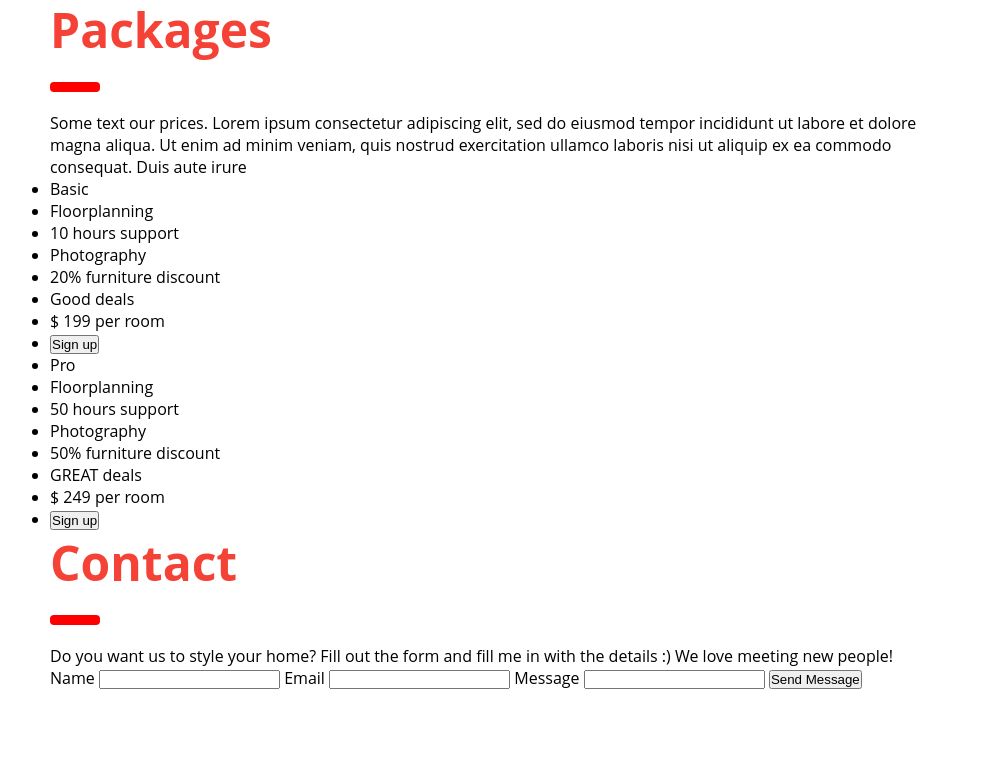
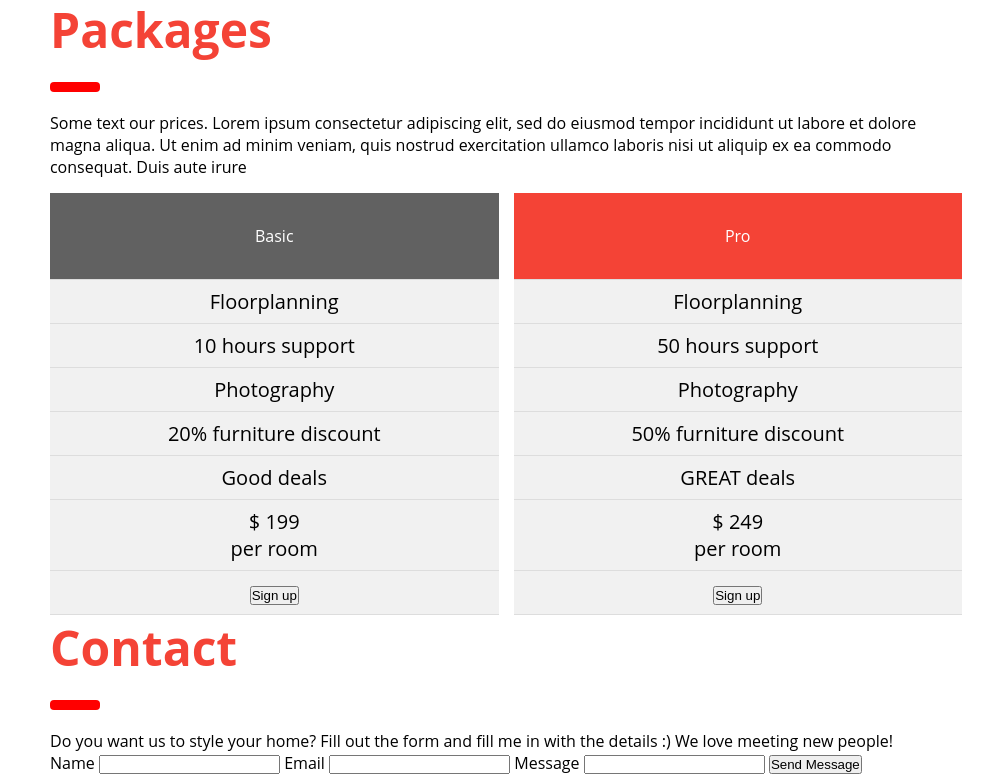
Before and after one commit to carlospfcb/interior-design, a plain HTML site: page index.html in a window 1280 px wide. Shown: the part 2092-2866 px from the top of the page, without its empty margins (270-1263 px from the left). Before the commit the page ends 2781 px from the top, so only its background shows below. Drawn offline with Linux system fonts and the light colour scheme.

Commit message:
Add files via upload

```diff
--- a/index.html
+++ b/index.html
@@ -86,26 +86,28 @@
         <article>
             <p>Some text our prices. Lorem ipsum consectetur adipiscing elit, sed do eiusmod tempor incididunt ut labore et dolore magna aliqua. Ut enim ad minim veniam, quis nostrud exercitation ullamco laboris nisi ut aliquip ex ea commodo consequat. Duis aute irure</p>
         </article>
+        <div class="packages-detail">
             <ul class="basic">
-            <li>Basic</li>
+                <li class="title-basic">Basic</li>
                 <li>Floorplanning</li>
                 <li>10 hours support</li>
                 <li>Photography</li>
                 <li>20% furniture discount</li>
                 <li>Good deals</li>
-            <li> <span>$ 199</span>  per room</li>
+                <li> <span>$ 199</span> <br> per room</li>
                 <li><button>Sign up</button></li>
             </ul>
-        <ul class="basic">
-            <li>Pro</li>
+            <ul class="pro">
+                <li class="title-pro">Pro</li>
                 <li>Floorplanning</li>
                 <li>50 hours support</li>
                 <li>Photography</li>
                 <li>50% furniture discount</li>
                 <li>GREAT deals</li>
-            <li><span>$ 249</span> per room</li>
+                <li><span>$ 249</span> <br> per room</li>
                 <li><button>Sign up</button></li>
             </ul>
+        </div>
     </section>
 
     <section class="Contact right">
--- a/styles/style.css
+++ b/styles/style.css
@@ -117,3 +117,43 @@ div.services{
 .members img:hover{
     opacity: 0.6;
 }
+
+/* packages */
+.packages-detail{
+    width: 95%;
+    display: flex;
+    justify-content: center;
+    margin-top: 15px;
+}
+.packages-detail .basic, .packages-detail .pro{
+    width: 50%;
+    list-style-type: none;
+}
+
+.packages-detail ul li:not(:first-child){
+    border-bottom: 1px solid #ddd;
+    text-align: center;
+    padding: 8px 16px;
+    font-size: 20px;
+    background-color: #f1f1f1!important;
+}
+
+.title-pro{
+    border-bottom: 1px solid #ddd;
+    text-align: center;
+    color: #fff;
+    background-color: #f44336;
+    padding-top: 32px;
+    padding-bottom: 32px;
+}
+.title-basic{
+    border-bottom: 1px solid #ddd;
+    text-align: center;
+    color: #fff;
+    background-color: #616161;
+    padding-top: 32px;
+    padding-bottom: 32px;
+}
+.basic{
+        margin-right: 15px;
+}
```
Lines whose indentation alone changed are shown as unchanged.
